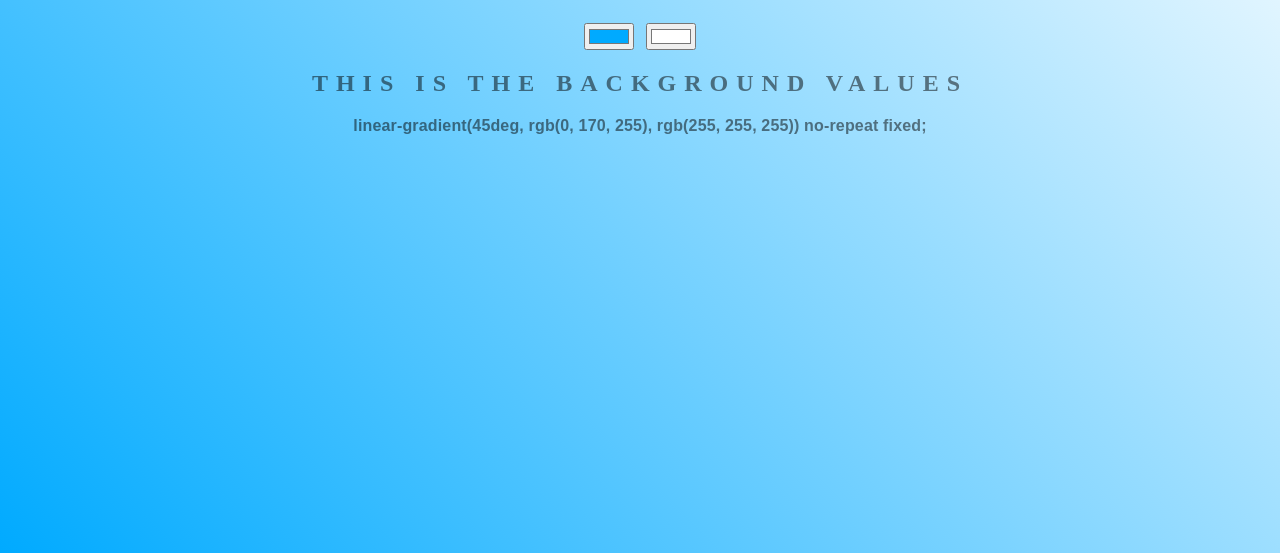
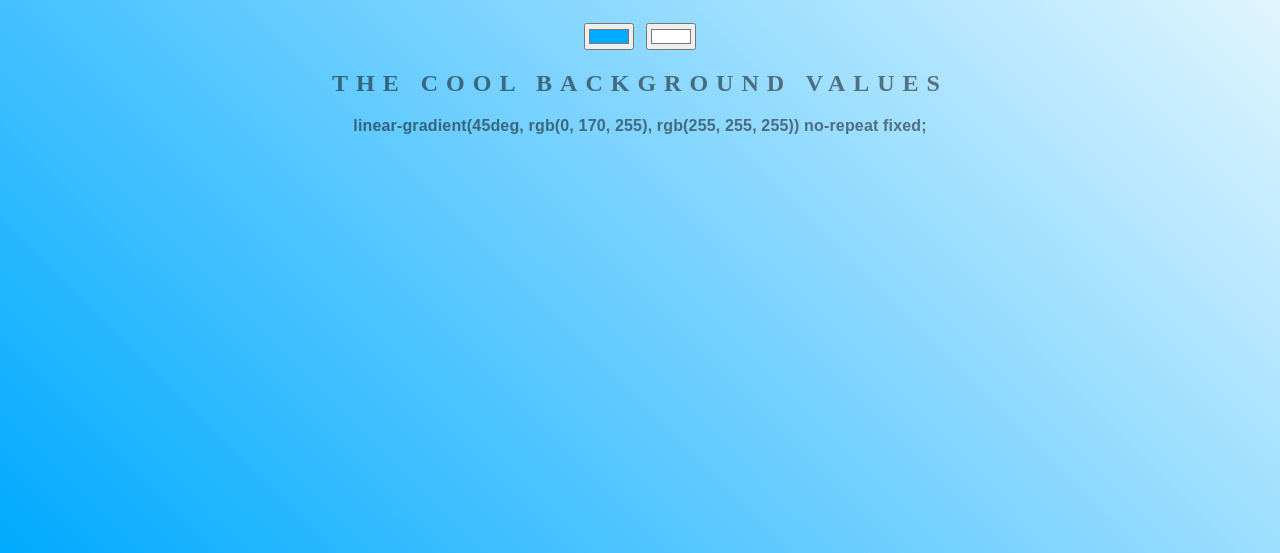
Before and after one commit to ferluminax/learn-github, a plain HTML site: page index.html in a window 1280 px wide. Shown: the part 247-800 px from the top of the page. Drawn offline with Linux system fonts and the light colour scheme.

Commit message:
Change description

```diff
--- a/index.html
+++ b/index.html
@@ -8,7 +8,7 @@
 	<h1>Cool Gradient Background Generator</h1>
 	<input class="color1" type="color" name="color1" value="#00aaff">
 	<input class="color2" type="color" name="color2" value="#ffffff">
-	<h2>This is the Background values</h2>
+	<h2>The Cool Background values</h2>
 	<h3></h3>
 	<script type="text/javascript" src="script.js"></script>
 
```
